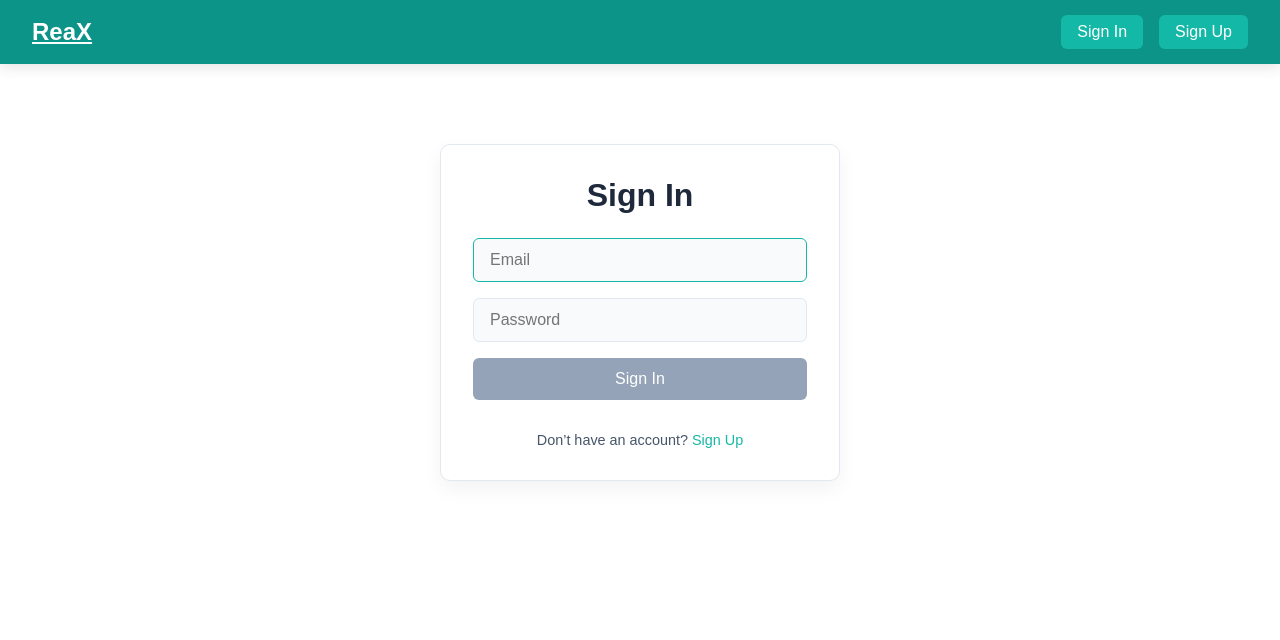
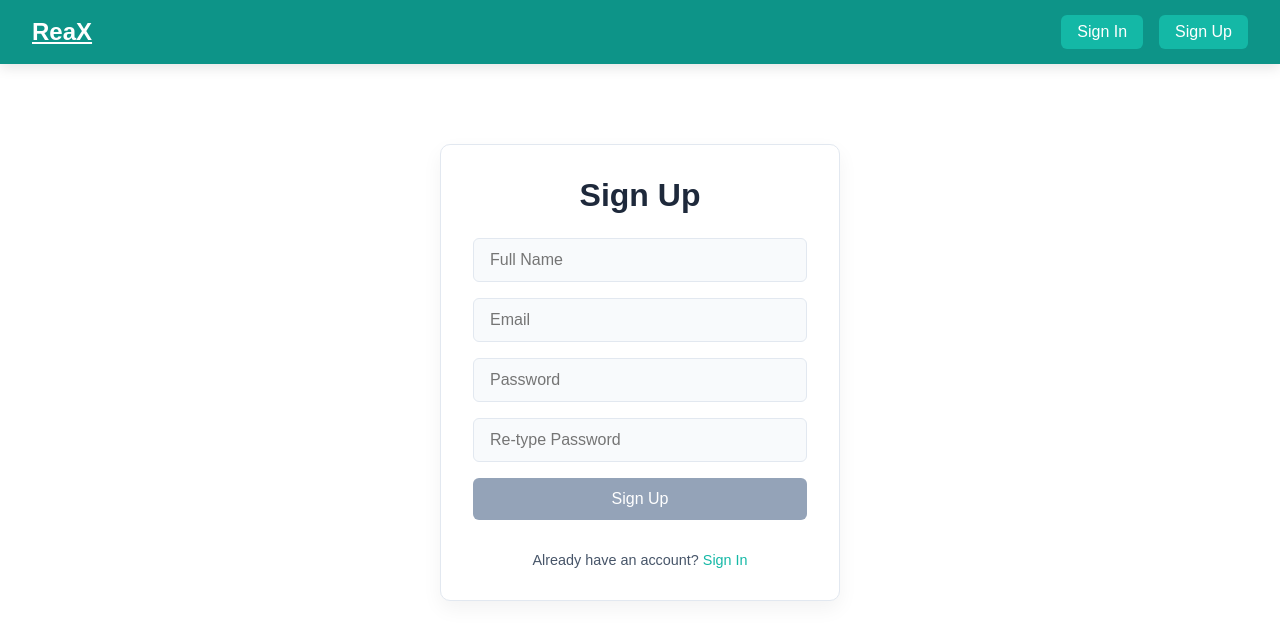
Before and after one commit to Nivesh-Wanker/ReaX, a React (Vite) app in the folder frontend/: page /signup in a window 1280 px wide. Before the commit this address led to /signin. Shown: the top 640 px of the page. Built offline with nearby package versions, Linux system fonts and the light colour scheme.

Commit message:
Bug fixed

```diff
--- a/frontend/src/components/home/Home.jsx
+++ b/frontend/src/components/home/Home.jsx
@@ -1,14 +1,27 @@
 import React, { useEffect } from "react";
+import { useNavigate } from "react-router-dom";
+import { useAuth } from "../../contexts/AuthContext";
 import "./Home.css";
 
-function Home() {
+export default function Home() {
+  const navigate = useNavigate();
+  const { loading, isAuthenticated } = useAuth();
+
+  useEffect(() => {
+    if (!loading && isAuthenticated && window.location.pathname === "/") {
+      navigate("/user/dashboard", { replace: true });
+    }
+  }, [loading, isAuthenticated, navigate]);
+
+  if (loading) return <div>Loading…</div>;
+
   return (
     <div className="home-container">
       <h1>Welcome to ReaX</h1>
       <p>Build modern apps faster with our tools and platform.</p>
-      <button className="get-started-btn">Get Started</button>
+      <button className="get-started-btn" onClick={() => navigate("/signup")}>
+        Get Started
+      </button>
     </div>
   );
 }
-
-export default Home;
--- a/frontend/src/components/logout/LogOut.jsx
+++ b/frontend/src/components/logout/LogOut.jsx
@@ -1,5 +1,5 @@
 import { useEffect } from "react";
-import { useAuth } from "../../hooks/useAuth";
+import { useAuth} from "../../contexts/AuthContext";
 import { useNavigate } from "react-router-dom";
 
 function Logout() {
--- a/frontend/src/components/navbar/NavBar.jsx
+++ b/frontend/src/components/navbar/NavBar.jsx
@@ -1,44 +1,41 @@
 import React, { useState } from "react";
-import { useAuth } from "../../hooks/useAuth";
+import { useAuth } from "../../contexts/AuthContext";
 import { Link } from "react-router-dom";
 import { FaUserCircle } from "react-icons/fa";
 import "./NavBar.css";
 
-function Navbar() {
-  const [dropdownOpen, setDropdownOpen] = useState(false);
+export default function Navbar() {
+  const [open, setOpen] = useState(false);
   const { user, isAuthenticated } = useAuth();
-
-  const toggleDropdown = () => {
-    setDropdownOpen(!dropdownOpen);
-  };
 
   return (
     <nav className="navbar">
-      <Link to={isAuthenticated ? "/user/dashboard" : "/"} className="navbar-logo">ReaX</Link>
+      <Link to={isAuthenticated ? "/user/dashboard" : "/"} className="navbar-logo">
+        ReaX
+      </Link>
+
       <div className="navbar-buttons">
         {isAuthenticated ? (
           <div className="navbar-user-wrapper">
-            <div className="navbar-user" onClick={toggleDropdown}>
-              <span className="user-name">Hi {user.name}</span>
+            <div className="navbar-user" onClick={() => setOpen(!open)}>
+              <span className="user-name">Hi {user?.name}</span>
               <FaUserCircle size={28} className="user-icon" />
             </div>
-            {dropdownOpen && (
+            {open && (
               <div className="dropdown-menu">
-                <Link to="/user/profile" className="dropdown-item">Profile</Link>
-                <Link to="/user/settings" className="dropdown-item">Settings</Link>
-                <Link to="/user/logout" className="dropdown-item">Logout</Link>
+                <Link className="dropdown-item" to="/user/profile">Profile</Link>
+                <Link className="dropdown-item" to="/user/settings">Settings</Link>
+                <Link className="dropdown-item" to="/user/logout">Logout</Link>
               </div>
             )}
           </div>
         ) : (
           <>
-            <Link to="/signin" className="nav-btn">Sign In</Link>
-            <Link to="/signup" className="nav-btn">Sign Up</Link>
+            <Link className="nav-btn" to="/signin">Sign In</Link>
+            <Link className="nav-btn" to="/signup">Sign Up</Link>
           </>
         )}
       </div>
     </nav>
   );
 }
-
-export default Navbar;
--- a/frontend/src/components/profile/Profile.jsx
+++ b/frontend/src/components/profile/Profile.jsx
@@ -1,6 +1,7 @@
 import React from "react";
 import "./Profile.css";
-import { useAuth } from "../../hooks/useAuth";
+import { useAuth} from "../../contexts/AuthContext"
+
 
 function Profile() {
   const { user } = useAuth();
--- a/frontend/src/components/routes/PrivateRoute.jsx
+++ b/frontend/src/components/routes/PrivateRoute.jsx
@@ -1,19 +1,8 @@
-import React from "react";
 import { Navigate } from "react-router-dom";
-import { useAuth } from "../../hooks/useAuth";
+import { useAuth } from "../../contexts/AuthContext";
 
-const PrivateRoute = ({ children }) => {
-  const { isAuthenticated, loading } = useAuth();
-
-  if (loading) {
-    return (
-      <div style={{ textAlign: "center", marginTop: "3rem" }}>
-        <h3>Loading...</h3>
-      </div>
-    );
-  }
-
+export default function PrivateRoute({ children }) {
+  const { loading, isAuthenticated } = useAuth();
+  if (loading) return <div>Loading…</div>;
   return isAuthenticated ? children : <Navigate to="/signin" replace />;
-};
-
-export default PrivateRoute;
+}
--- a/frontend/src/components/settings/settings.jsx
+++ b/frontend/src/components/settings/settings.jsx
@@ -1,6 +1,6 @@
 import React, { useState, useEffect } from "react";
 import "./Settings.css";
-import { useAuth } from "../../hooks/useAuth";
+import { useAuth} from "../../contexts/AuthContext"
 import { ChangeUserDetails } from "../../services/axiosConfig";
 
 function Settings() {
--- a/frontend/src/components/signin/SignIn.jsx
+++ b/frontend/src/components/signin/SignIn.jsx
@@ -1,135 +1,105 @@
 import "./SignIn.css";
 import React, { useState, useEffect } from "react";
-import { useAuth } from "../../hooks/useAuth";
-import { LoginUser } from "../../services/axiosConfig.js";
+import { useAuth } from "../../contexts/AuthContext";
+import { LoginUser } from "../../services/axiosConfig";
 import { useNavigate } from "react-router-dom";
-import { extractToken } from "../../utils/auth.js";
+import { extractToken } from "../../utils/auth";
 
-function SignIn() {
-  /* ---------------------------- state ---------------------------------- */
-  const [formValues, setFormValues] = useState({ email: "", password: "" });
-  const [fieldsTouched, setFieldsTouched] = useState({});
-  const [submitError, setSubmitError] = useState("");
-  const [isSubmitting, setIsSubmitting] = useState(false);
-  const { login } = useAuth();
+export default function SignIn() {
+  const [form, setForm] = useState({ email: "", password: "" });
+  const [fieldsTouched, setTouched] = useState({});
+  const [error, setError] = useState("");
+  const [isSubmitting, setSubmitting] = useState(false);
+
+  const { login, loading, isAuthenticated } = useAuth();
   const navigate = useNavigate();
-  const { logout } = useAuth();
 
-  /* ------------------- logout when visited this page ------------------- */
   useEffect(() => {
-    logout(); // auto-logout on visiting this page
-  }, []);
-  /* --------------------------------------------------------------------- */
+    if (!loading && isAuthenticated) {
+      navigate("/user/dashboard");
+    }
+  }, [loading, isAuthenticated, navigate]);
 
-  /* --------------------------- handlers -------------------------------- */
+  if (loading) return <div>Loading…</div>;
+
+  const allowedDomains = [
+    "gmail.com", "yahoo.com", "outlook.com",
+    "icloud.com", "organization.org", "ucf.edu"
+  ];
+
+  const isValidEmail = (email) => {
+    const m = email.match(/^[a-zA-Z0-9._%+-]+@([a-zA-Z0-9.-]+\.[a-zA-Z]{2,})$/);
+    return m && allowedDomains.includes(m[1].toLowerCase());
+  };
+
+  const emailOk = isValidEmail(form.email);
+  const passOk  = form.password.length > 0;
+  const formOk  = emailOk && passOk;
+
   const handleInputChange = (e) => {
     const { name, value } = e.target;
-    setFormValues({ ...formValues, [name]: value });
-    setFieldsTouched({ ...fieldsTouched, [name]: true });
+    setForm((prev) => ({ ...prev, [name]: value }));
+    setTouched((prev) => ({ ...prev, [name]: true }));
+    setError("");
   };
 
-  const allowedDomains = [
-    "gmail.com",
-    "yahoo.com",
-    "outlook.com",
-    "icloud.com",
-    "organization.org",
-    "ucf.edu"
-  ];
-  const isValidEmail = (email) => {
-    const emailRegex = /^[a-zA-Z0-9._%+-]+@([a-zA-Z0-9.-]+\.[a-zA-Z]{2,})$/;
-    const match = email.match(emailRegex);
-    if (!match) return false;
-    const domain = match[1].toLowerCase();
-    return allowedDomains.includes(domain);
-  };
-
-  const emailFormatValid = isValidEmail(formValues.email);
-  const passwordPresent  = formValues.password.length > 0;
-  const isFormValid      = emailFormatValid && passwordPresent;
-
-  const handleFormSubmit = async (e) => {
+  const handleSubmit = async (e) => {
     e.preventDefault();
-
-    if (!isFormValid) {
-      setSubmitError("Please fill in all fields correctly.");
+    if (!formOk) {
+      setError("Please fill in all fields correctly.");
       return;
     }
 
-    setSubmitError("");
-    setIsSubmitting(true);
-
+    setSubmitting(true);
     try {
-      const response = await LoginUser(formValues); // <- API call
-      const token = extractToken(response.headers);
-      const user = response.data.user;
-
-      ///// Debugging messages//////////
-      console.log(response, "response");
-      console.log(token, "token");
-      console.log(user,"user details");
-      ///////////////////////////////////
+      const res = await LoginUser(form);
+      const token = extractToken(res.headers);
+      const user  = res.data.user;
 
       if (token && user) {
         login({ token, user });
         navigate("/user/dashboard");
       } else {
-        if (!user) {
-          setSubmitError("User information missing from server.");
-          return;
-        }
-        setSubmitError("Missing authentication token from server.");
+        setError("Missing authentication data from server.");
       }
-    } catch (error) {
-      console.error("Login error:", error);
-      setSubmitError(
-        error?.response?.data?.message || "Invalid credentials. Please try again."
+    } catch (err) {
+      setError(
+        err?.response?.data?.message || "Invalid credentials. Please try again."
       );
     } finally {
-      setIsSubmitting(false);
+      setSubmitting(false);
     }
   };
 
-  /* --------------------------- JSX ------------------------------------- */
   return (
     <div className="signin-container">
       <h2>Sign In</h2>
-
-      <form className="signin-form" onSubmit={handleFormSubmit}>
-        {/* Email */}
+      <form className="signin-form" onSubmit={handleSubmit}>
         <input
-          type="email"
           name="email"
           placeholder="Email"
-          value={formValues.email}
+          value={form.email}
           onChange={handleInputChange}
           required
-          autoFocus
         />
-        {fieldsTouched.email && !emailFormatValid && (
+        {fieldsTouched.email && !emailOk && (
           <p className="signin-error">Enter a valid email address</p>
         )}
-
-        {/* Password */}
         <input
           type="password"
           name="password"
           placeholder="Password"
-          value={formValues.password}
+          value={form.password}
           onChange={handleInputChange}
           required
         />
-        {fieldsTouched.password && !passwordPresent && (
+        {fieldsTouched.password && !passOk && (
           <p className="signin-error">Password cannot be empty</p>
         )}
-
-        {/* Form-level error */}
-        {submitError && <p className="signin-error">{submitError}</p>}
-
-        <button type="submit" disabled={isSubmitting || !isFormValid}>
-          {isSubmitting ? "Signing In..." : "Sign In"}
+        {error && <p className="signin-error">{error}</p>}
+        <button type="submit" disabled={isSubmitting || !formOk}>
+          {isSubmitting ? "Signing In…" : "Sign In"}
         </button>
-
         <p className="signin-note">
           Don’t have an account? <a href="/signup">Sign Up</a>
         </p>
@@ -137,5 +107,3 @@ function SignIn() {
     </div>
   );
 }
-
-export default SignIn;
--- a/frontend/src/components/signup/SignUp.jsx
+++ b/frontend/src/components/signup/SignUp.jsx
@@ -1,63 +1,39 @@
+import "./SignUp.css";
 import React, { useState, useEffect } from "react";
-import { useAuth } from "../../hooks/useAuth";
-import "./SignUp.css";
+import { useAuth } from "../../contexts/AuthContext";
 import { RegisterUser } from "../../services/axiosConfig";
 import { useNavigate } from "react-router-dom";
 import { extractToken } from "../../utils/auth";
 
-function SignUp() {
-  /* ----------------------- state ----------------------- */
-  const [formValues, setFormValues] = useState({
-    name: "",
-    email: "",
-    password: "",
-  });
-
-  const { logout } = useAuth();
-  const [confirmPassword, setConfirmPassword] = useState("");
+export default function SignUp() {
+  const [form, setForm] = useState({ name: "", email: "", password: "" });
+  const [confirm, setConfirm] = useState("");
   const [fieldsTouched, setFieldsTouched] = useState({});
-  const [submitError, setSubmitError] = useState("");
+  const [error, setError] = useState("");
   const [emailError, setEmailError] = useState("");
   const [isSubmitting, setIsSubmitting] = useState(false);
+
   const navigate = useNavigate();
-  const { login } = useAuth();
+  const { login, loading, isAuthenticated } = useAuth();
 
-  /* ------------------- logout when visited this page ------------------- */
   useEffect(() => {
-    logout(); // auto-logout on visiting this page
-  }, []);
-  /* --------------------------------------------------------------------- */
+    if (!loading && isAuthenticated) navigate("/user/dashboard");
+  }, [loading, isAuthenticated, navigate]);
 
-  /* ------------------- input handler ------------------- */
-  const handleInputChange = (e) => {
-    const { name, value } = e.target;
+  if (loading) return <div>Loading…</div>;
 
-    if (name === "confirmPassword") setConfirmPassword(value);
-    else setFormValues((prev) => ({ ...prev, [name]: value }));
+  const allowedDomains = [
+    "gmail.com", "yahoo.com", "outlook.com",
+    "icloud.com", "organization.org", "ucf.edu"
+  ];
 
-    setFieldsTouched((prev) => ({ ...prev, [name]: true }));
-    if (name === "email") setEmailError("");
-    if (submitError) setSubmitError("");
-  };
-
-  /* ------------------- validation ---------------------- */
-  const allowedDomains = [
-    "gmail.com",
-    "yahoo.com",
-    "outlook.com",
-    "icloud.com",
-    "organization.org",
-    "ucf.edu"
-  ];
   const isValidEmail = (email) => {
-    const emailRegex = /^[a-zA-Z0-9._%+-]+@([a-zA-Z0-9.-]+\.[a-zA-Z]{2,})$/;
-    const match = email.match(emailRegex);
-    if (!match) return false;
-    const domain = match[1].toLowerCase();
-    return allowedDomains.includes(domain);
+    const match = email.match(/^[a-zA-Z0-9._%+-]+@([a-zA-Z0-9.-]+\.[a-zA-Z]{2,})$/);
+    return match && allowedDomains.includes(match[1].toLowerCase());
   };
 
   const isValidName = (name) => /^[A-Za-z\s]+$/.test(name.trim());
+
   const passwordRules = (p) => ({
     minLen: p.length >= 8,
     upper: /[A-Z]/.test(p),
@@ -66,139 +42,111 @@ function SignUp() {
     special: /[^A-Za-z0-9]/.test(p),
   });
 
-  const pwdChecks      = passwordRules(formValues.password);
-  const pwdStrong      = Object.values(pwdChecks).every(Boolean);
-  const pwMatch        = formValues.password && formValues.password === confirmPassword;
-  const emailValid     = isValidEmail(formValues.email);
-  const nameValid      = isValidName(formValues.name);
-  const formValid      = pwdStrong && pwMatch && emailValid && nameValid;
+  const pwdChecks = passwordRules(form.password);
+  const pwdStrong = Object.values(pwdChecks).every(Boolean);
+  const pwMatch = form.password === confirm;
+  const emailValid = isValidEmail(form.email);
+  const nameValid = isValidName(form.name);
+  const formValid = pwdStrong && pwMatch && emailValid && nameValid;
 
-  /* ------------------- submit -------------------------- */
+  const handleChange = (e) => {
+    const { name, value } = e.target;
+    if (name === "confirmPassword") setConfirm(value);
+    else setForm((prev) => ({ ...prev, [name]: value }));
+
+    setFieldsTouched((prev) => ({ ...prev, [name]: true }));
+    if (name === "email") setEmailError("");
+    if (error) setError("");
+  };
+
   const handleSubmit = async (e) => {
     e.preventDefault();
     if (!formValid) {
-      setSubmitError("Please correct the highlighted errors.");
+      setError("Please correct the highlighted errors.");
       return;
     }
 
     setIsSubmitting(true);
-    setSubmitError("");
-    setEmailError("");
-
     try {
-      const response = await RegisterUser(formValues);
+      const response = await RegisterUser(form);
       const token = extractToken(response.headers);
       const user = response.data.user;
 
-      ///// Debugging messages///////////
-      console.log(response, "response");
-      console.log(token, "token");
-      console.log(user,"user details");
-      ///////////////////////////////////
-
       if (token && user) {
         login({ token, user });
-        console.log("move to dashboard success");
         navigate("/user/dashboard");
       } else {
-        if (!user) {
-          setSubmitError("User information missing from server.");
-          return;
-        }
-        setSubmitError("Missing authentication token from server.");
+        setError("Missing token or user data from server.");
       }
     } catch (err) {
       const { status, data } = err.response || {};
       if (status === 409 || data?.message?.includes("duplicate")) {
         setEmailError("This email is already registered.");
       } else {
-        setSubmitError(data?.message || "Something went wrong. Try again.");
+        setError(data?.message || "Something went wrong.");
       }
     } finally {
       setIsSubmitting(false);
     }
   };
 
-  /* --------------------- JSX --------------------------- */
   return (
     <div className="signup-container">
       <h2>Sign Up</h2>
-
       <form className="signup-form" onSubmit={handleSubmit}>
-        {/* Name */}
         <input
           name="name"
           placeholder="Full Name"
-          value={formValues.name}
-          onChange={handleInputChange}
+          value={form.name}
+          onChange={handleChange}
           required
         />
-        {fieldsTouched.name && formValues.name && !nameValid && (
+        {fieldsTouched.name && !nameValid && (
           <p className="signup-error">Name can’t contain numbers or symbols</p>
         )}
-
-        {/* Email */}
         <input
           name="email"
           placeholder="Email"
-          value={formValues.email}
-          onChange={handleInputChange}
+          value={form.email}
+          onChange={handleChange}
           required
         />
         {emailError && <p className="signup-error">{emailError}</p>}
         {fieldsTouched.email && !emailError && !emailValid && (
           <p className="signup-error">Enter a valid email address</p>
         )}
-
-        {/* Password */}
         <input
           name="password"
           type="password"
           placeholder="Password"
-          value={formValues.password}
-          onChange={handleInputChange}
+          value={form.password}
+          onChange={handleChange}
           required
         />
         {fieldsTouched.password && (
           <div className="password-rules">
-            <p className={pwdChecks.minLen ? "valid" : "invalid"}>
-              • Password must be at least 8 characters long
-            </p>
-            <p className={pwdChecks.upper ? "valid" : "invalid"}>
-              • Must include at least one uppercase letter (A–Z)
-            </p>
-            <p className={pwdChecks.lower ? "valid" : "invalid"}>
-              • Must include at least one lowercase letter (a–z)
-            </p>
-            <p className={pwdChecks.num ? "valid" : "invalid"}>
-              • Must include at least one number (0–9)
-            </p>
-            <p className={pwdChecks.special ? "valid" : "invalid"}>
-              • Must include at least one special character (e.g. @, #, $, !)
-            </p>
+            <p className={pwdChecks.minLen ? "valid" : "invalid"}>• At least 8 characters</p>
+            <p className={pwdChecks.upper ? "valid" : "invalid"}>• One uppercase letter</p>
+            <p className={pwdChecks.lower ? "valid" : "invalid"}>• One lowercase letter</p>
+            <p className={pwdChecks.num ? "valid" : "invalid"}>• One number</p>
+            <p className={pwdChecks.special ? "valid" : "invalid"}>• One special character</p>
           </div>
         )}
-
-
-        {/* Confirm Password */}
         <input
           name="confirmPassword"
           type="password"
           placeholder="Re-type Password"
-          value={confirmPassword}
-          onChange={handleInputChange}
+          value={confirm}
+          onChange={handleChange}
           required
         />
         {fieldsTouched.confirmPassword && !pwMatch && (
           <p className="signup-error">Passwords do not match</p>
         )}
-
-        {submitError && <p className="signup-error">{submitError}</p>}
-
+        {error && <p className="signup-error">{error}</p>}
         <button type="submit" disabled={isSubmitting || !formValid}>
           {isSubmitting ? "Creating…" : "Sign Up"}
         </button>
-
         <p className="signup-note">
           Already have an account? <a href="/signin">Sign In</a>
         </p>
@@ -206,5 +154,3 @@ function SignUp() {
     </div>
   );
 }
-
-export default SignUp;
--- a/frontend/src/contexts/AuthContext.jsx
+++ b/frontend/src/contexts/AuthContext.jsx
@@ -1,13 +1,14 @@
 import React, { createContext, useContext, useEffect, useState } from "react";
-import { useLocation, useNavigate } from "react-router-dom";
+import { useNavigate } from "react-router-dom";
 
-const AuthContext = createContext();
+const AuthContext = createContext(null);
+export const useAuth = () => useContext(AuthContext);
 
-const isTokenValid = (token) => {
+/* ─── helper ─── */
+const isTokenValid = (jwt) => {
   try {
-    const payload = JSON.parse(atob(token.split(".")[1]));
-    const now = Date.now() / 1000;
-    return payload.exp && payload.exp > now;
+    const { exp } = JSON.parse(atob(jwt.split(".")[1]));
+    return exp * 1000 > Date.now();
   } catch {
     return false;
   }
@@ -15,65 +16,42 @@ const isTokenValid = (token) => {
 
 export const AuthProvider = ({ children }) => {
   const [token, setToken] = useState(null);
-  const [user, setUser] = useState(null);
+  const [user,  setUser]  = useState(null);
   const [loading, setLoading] = useState(true);
-
-  const location = useLocation();
   const navigate = useNavigate();
 
+  /* bootstrap once on mount */
+  useEffect(() => {
+    const stored = localStorage.getItem("token");
+    const storedUser = localStorage.getItem("user");
+    if (stored && storedUser && isTokenValid(stored)) {
+      setToken(stored);
+      setUser(JSON.parse(storedUser));
+    }
+    setLoading(false);
+  }, []);
+
+  /* actions */
   const login = ({ token, user }) => {
+    localStorage.setItem("token", token);
+    localStorage.setItem("user", JSON.stringify(user));
     setToken(token);
     setUser(user);
-    localStorage.setItem("token", token);
-    localStorage.setItem("user", JSON.stringify(user));
   };
 
   const logout = () => {
+    localStorage.removeItem("token");
+    localStorage.removeItem("user");
     setToken(null);
     setUser(null);
-    localStorage.removeItem("token");
-    localStorage.removeItem("user");
-    navigate("/signin");
+    navigate("/signin", { replace: true });
   };
-
-  const syncAuthFromStorage = () => {
-    const storedToken = localStorage.getItem("token");
-    const storedUser = localStorage.getItem("user");
-
-    if (storedToken && storedUser && isTokenValid(storedToken)) {
-      setToken(storedToken);
-      setUser(JSON.parse(storedUser));
-    } else {
-      // Only logout after initial loading completes
-      if (!loading) logout();
-    }
-  };
-
-  useEffect(() => {
-    syncAuthFromStorage();
-    setLoading(false); // finish initial load
-  }, []);
-
-  useEffect(() => {
-    if (!loading) {
-      syncAuthFromStorage(); // re-validate on every navigation
-    }
-  }, [location.pathname]);
 
   return (
     <AuthContext.Provider
-      value={{
-        token,
-        user,
-        isAuthenticated: !!token && isTokenValid(token),
-        login,
-        logout,
-        loading,
-      }}
+      value={{ token, user, loading, isAuthenticated: !!token, login, logout }}
     >
       {children}
     </AuthContext.Provider>
   );
 };
-
-export const useAuthContext = () => useContext(AuthContext);
--- a/frontend/src/hooks/useAuth.jsx
+++ /dev/null
@@ -1,5 +0,0 @@
-import { useAuthContext } from "../contexts/AuthContext";
-
-export const useAuth = () => {
-  return useAuthContext();
-};
--- a/frontend/src/utils/auth.js
+++ b/frontend/src/utils/auth.js
@@ -1,7 +1,4 @@
-import React, { useEffect } from "react";
-import { useAuth } from "../hooks/useAuth";
-
 export const extractToken = (headers) => {
     const auth = headers?.authorization || headers?.Authorization;
-    return auth.startsWith("Bearer") ? auth.split(" ")[1] : null;
- }
+    return auth?.startsWith("Bearer ") ? auth.split(" ")[1] : null;
+  };
```
